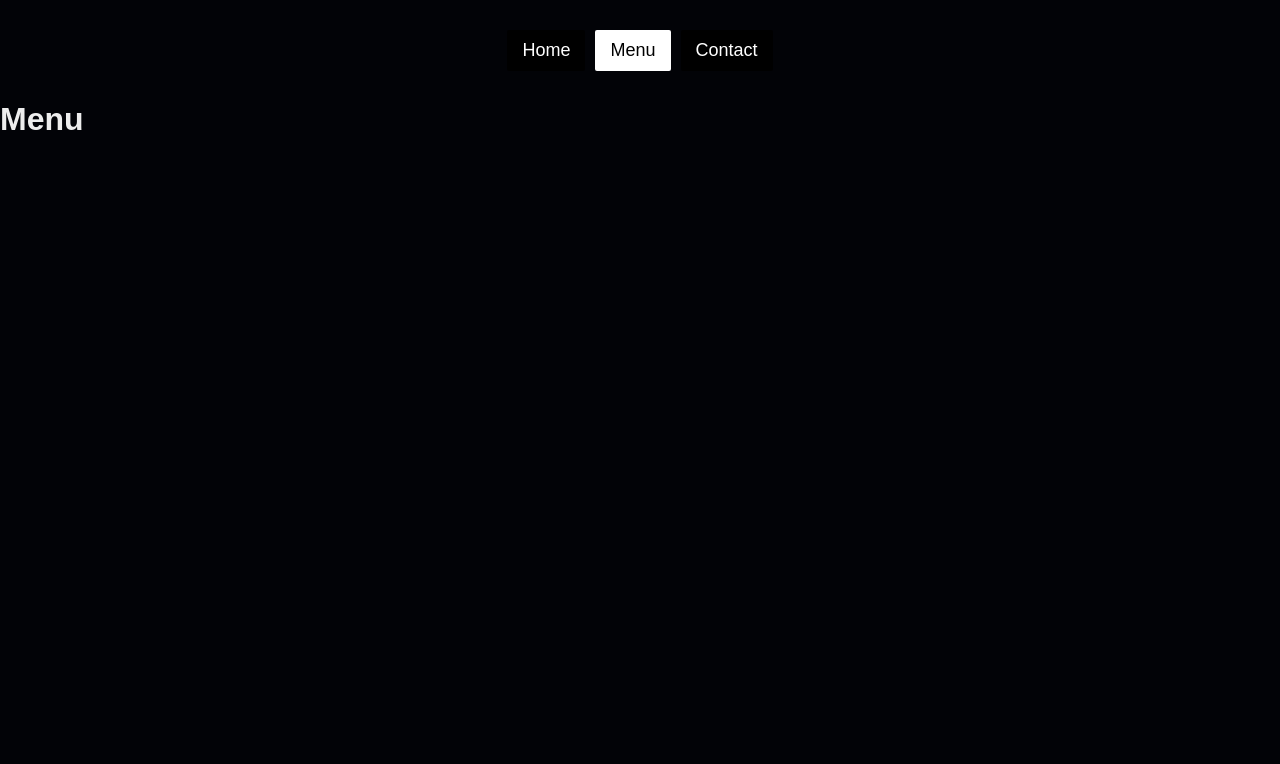
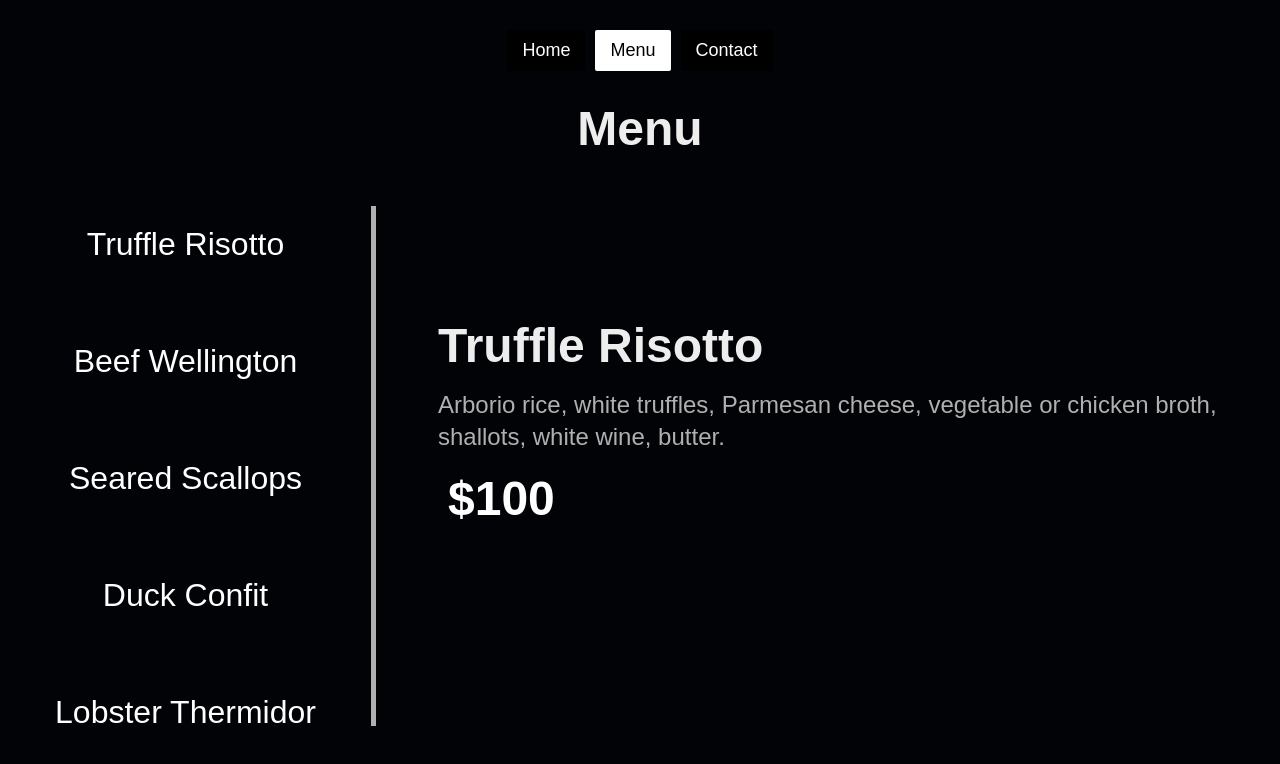
Before and after one commit to NesryaAbdulkadir/odin-restaurant, a website built with webpack: page src/template.html in a window 1280 px wide. Both pictures are taken after a click on the button "Menu". Built offline with nearby package versions, Linux system fonts and the light colour scheme.

Commit message:
Add Menu Page using JavaScript

```diff
--- a/src/pages/homePage.js
+++ b/src/pages/homePage.js
@@ -9,7 +9,6 @@ export function homePage() {
   const heroHeading = document.createElement("h1");
   const heroParagraph = document.createElement("p");
   const heroImage = document.createElement("img");
-
   welcomeText.textContent = "Welcome to";
   heroHeading.textContent = "The Gourmet Bistro";
   heroParagraph.textContent = `We serve the finest dishes made from fresh, locally-sourced ingredients. Our talented chefs create culinary masterpieces that will delight your taste buds and leave you coming back for more.`;
--- a/src/pages/menuPage.js
+++ b/src/pages/menuPage.js
@@ -1,6 +1,114 @@
 export function menuPage() {
+  const MenuItem = [
+    {
+      name: "Truffle Risotto",
+      description:
+        "Arborio rice, white truffles, Parmesan cheese, vegetable or chicken broth, shallots, white wine, butter.",
+      price: "$100",
+    },
+    {
+      name: "Beef Wellington",
+      description:
+        "Ingredients: Beef fillet, puff pastry, mushrooms (duxelles), prosciutto, Dijon mustard, egg yolk, thyme.",
+      price: "$100",
+    },
+    {
+      name: "Seared Scallops",
+      description:
+        "Ingredients: Fresh scallops, butter, garlic, lemon juice, white wine, parsley, salt, and pepper.",
+      price: "$100",
+    },
+    {
+      name: "Duck Confit",
+      description:
+        "Ingredients: Duck legs, duck fat, garlic, thyme, bay leaves, salt, and pepper.",
+      price: "$100",
+    },
+    {
+      name: "Lobster Thermidor",
+      description:
+        "Ingredients: Lobster meat, heavy cream, egg yolks, Dijon mustard, shallots, white wine, Gruyère cheese, paprika.",
+      price: "$100",
+    },
+    {
+      name: "Wild Mushroom Tart",
+      description:
+        "Ingredients: Puff pastry, wild mushrooms (e.g., chanterelles, shiitake), goat cheese, garlic, thyme, cream, and eggs.",
+      price: "$100",
+    },
+    {
+      name: "Grilled Asparagus with Hollandaise",
+      description:
+        "Ingredients: Fresh asparagus, butter, egg yolks, lemon juice, Dijon mustard, salt, and pepper.",
+      price: "$100",
+    },
+    {
+      name: "Chocolate Fondant",
+      description:
+        "Ingredients: Dark chocolate, butter, sugar, eggs, flour, and vanilla extract.",
+      price: "$100",
+    },
+    {
+      name: "Charcuterie Board",
+      description:
+        "Ingredients: Assorted cured meats (e.g., salami, prosciutto), cheeses (e.g., Brie, cheddar), olives, pickles, nuts, artisan bread.",
+      price: "$100",
+    },
+    {
+      name: "Pistachio Crusted Lamb Chops",
+      description:
+        "Ingredients: Lamb chops, pistachios, breadcrumbs, garlic, rosemary, olive oil, salt, and pepper.",
+      price: "$100",
+    },
+  ];
+
   const contentDiv = document.getElementById("content");
+  const pageContainer = document.createElement("div");
+  pageContainer.classList.add("page-container");
+
   const header = document.createElement("h1");
+  header.classList.add("menu-header");
   header.textContent = "Menu";
-  contentDiv.append(header);
+  pageContainer.append(header);
+
+  const menuContainer = document.createElement("div");
+  menuContainer.classList.add("menu-container");
+  const sideMenu = document.createElement("ul");
+  sideMenu.classList.add("side-menu");
+
+  const mainMenu = document.createElement("ul");
+  mainMenu.classList.add("main-menu");
+
+  MenuItem.forEach((item) => {
+    const sideMenuItem = document.createElement("li");
+    const button = document.createElement("button");
+    sideMenuItem.append(button);
+    button.innerText = item.name;
+    sideMenu.append(button);
+
+    button.addEventListener("click", () => {
+      mainMenu.innerHTML = "";
+      displayItems(item);
+    });
+  });
+  function displayItems(item) {
+    const mainMenuItem = document.createElement("li");
+    mainMenuItem.classList.add("menu-item");
+    const mainMenuHeader = document.createElement("h1");
+    const mainMenuParagraph = document.createElement("p");
+    const mainMenuPrice = document.createElement("p");
+    mainMenuPrice.classList.add("price");
+    mainMenuHeader.innerText = item.name;
+    mainMenuParagraph.innerText = item.description;
+    mainMenuPrice.innerText = item.price;
+    mainMenuItem.append(mainMenuHeader, mainMenuParagraph, mainMenuPrice);
+    mainMenu.append(mainMenuItem);
+    menuContainer.append(mainMenu);
+  }
+  displayItems(MenuItem[0]);
+
+  menuContainer.append(sideMenu, mainMenu);
+
+  pageContainer.append(menuContainer);
+  contentDiv.append(pageContainer);
 }
--- a/src/style.css
+++ b/src/style.css
@@ -6,6 +6,8 @@
 body {
   font-family: Arial, Helvetica, sans-serif;
   background: #020307;
+  height: 100vh;
+  /* overflow: hidden; */
   color: #ededed;
 }
 nav {
@@ -55,3 +57,68 @@ nav button:hover {
   line-height: 2rem;
   color: #b0b0b0;
 }
+/* menu page */
+.menu-header {
+  text-align: center;
+  margin-bottom: 50px;
+  font-size: 3rem;
+}
+.page-container {
+}
+
+.menu-container {
+  display: flex;
+  justify-content: center;
+  gap: 30px;
+}
+.side-menu {
+  padding: 20px;
+  width: 400px;
+  border-right: 5px solid #b0b0b0;
+}
+.main-menu {
+  height: 60vh;
+  display: flex;
+  flex-direction: column;
+}
+li {
+  list-style: none;
+}
+.menu-item {
+  display: flex;
+  flex-direction: column;
+  justify-content: center;
+  margin-top: 5rem;
+  padding: 2rem;
+}
+.menu-item h1 {
+  font-size: 3rem;
+  margin-bottom: 1rem;
+}
+.menu-item p {
+  font-size: 1.5rem;
+  width: 800px;
+  line-height: 2rem;
+  color: #b0b0b0;
+}
+.menu-item .price {
+  font-size: 3rem;
+  font-weight: bold;
+  margin-left: 10px;
+  margin-top: 30px;
+  color: white;
+}
+.side-menu {
+  display: flex;
+  flex-direction: column;
+  height: 65vh;
+  overflow-y: auto;
+  position: relative;
+}
+.side-menu button {
+  font-size: 2rem;
+  margin-bottom: 5rem;
+  background-color: transparent;
+  color: white;
+  border: none;
+}
```
Also changed, not shown: src/assets/icons/menu-down.svg (added).
